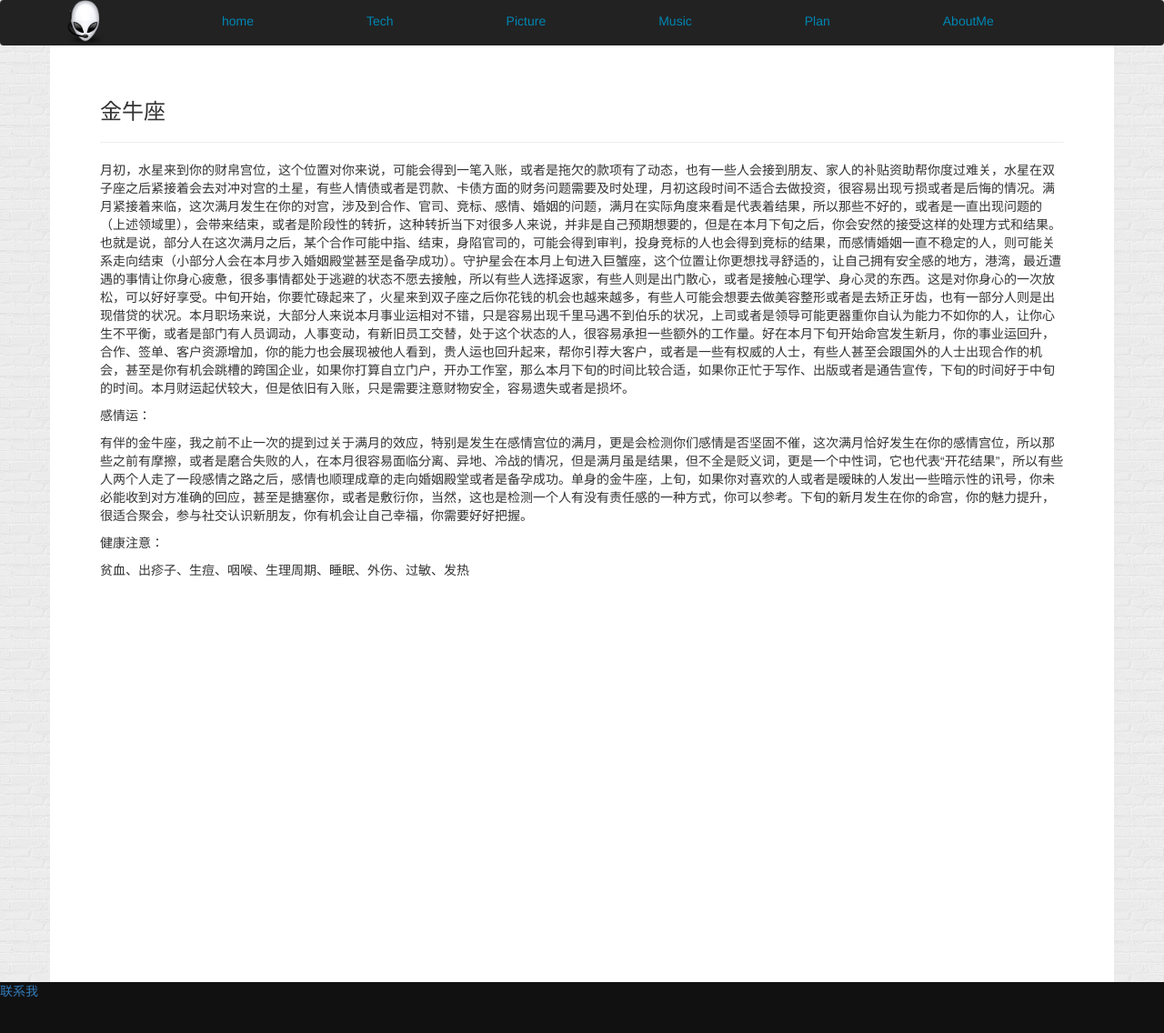
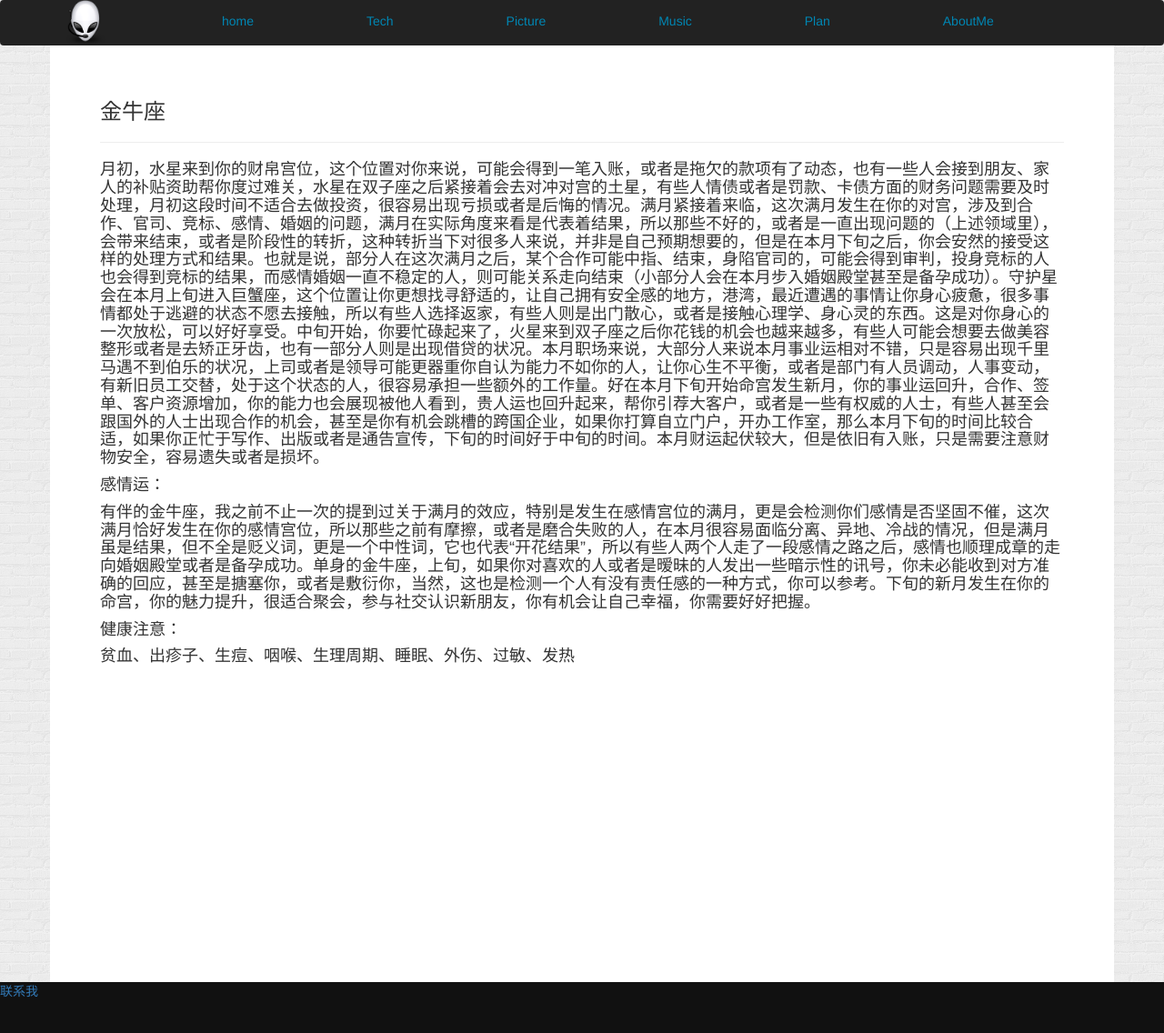
Before and after one commit to GeorageLiang/georageliang.github.com, a Jekyll site: the page built from 12md/cattle.md, in a window 1280 px wide and 1140 px high. Shown: the top 1136 px of the window at 91% size. Built offline with Jekyll 4.4.1, drawn with Linux system fonts in a browser that asks for light colours; Markdown is read by kramdown in place of the engine named in the settings; comment, search, counter and statistics services are not loaded.

```diff
--- a/12md/cattle.md
+++ b/12md/cattle.md
@@ -9,12 +9,12 @@ permalink: /12md/cattle/
 ###金牛座
 ---
 
-月初，水星来到你的财帛宫位，这个位置对你来说，可能会得到一笔入账，或者是拖欠的款项有了动态，也有一些人会接到朋友、家人的补贴资助帮你度过难关，水星在双子座之后紧接着会去对冲对宫的土星，有些人情债或者是罚款、卡债方面的财务问题需要及时处理，月初这段时间不适合去做投资，很容易出现亏损或者是后悔的情况。满月紧接着来临，这次满月发生在你的对宫，涉及到合作、官司、竞标、感情、婚姻的问题，满月在实际角度来看是代表着结果，所以那些不好的，或者是一直出现问题的（上述领域里），会带来结束，或者是阶段性的转折，这种转折当下对很多人来说，并非是自己预期想要的，但是在本月下旬之后，你会安然的接受这样的处理方式和结果。也就是说，部分人在这次满月之后，某个合作可能中指、结束，身陷官司的，可能会得到审判，投身竞标的人也会得到竞标的结果，而感情婚姻一直不稳定的人，则可能关系走向结束（小部分人会在本月步入婚姻殿堂甚至是备孕成功）。守护星会在本月上旬进入巨蟹座，这个位置让你更想找寻舒适的，让自己拥有安全感的地方，港湾，最近遭遇的事情让你身心疲惫，很多事情都处于逃避的状态不愿去接触，所以有些人选择返家，有些人则是出门散心，或者是接触心理学、身心灵的东西。这是对你身心的一次放松，可以好好享受。中旬开始，你要忙碌起来了，火星来到双子座之后你花钱的机会也越来越多，有些人可能会想要去做美容整形或者是去矫正牙齿，也有一部分人则是出现借贷的状况。本月职场来说，大部分人来说本月事业运相对不错，只是容易出现千里马遇不到伯乐的状况，上司或者是领导可能更器重你自认为能力不如你的人，让你心生不平衡，或者是部门有人员调动，人事变动，有新旧员工交替，处于这个状态的人，很容易承担一些额外的工作量。好在本月下旬开始命宫发生新月，你的事业运回升，合作、签单、客户资源增加，你的能力也会展现被他人看到，贵人运也回升起来，帮你引荐大客户，或者是一些有权威的人士，有些人甚至会跟国外的人士出现合作的机会，甚至是你有机会跳槽的跨国企业，如果你打算自立门户，开办工作室，那么本月下旬的时间比较合适，如果你正忙于写作、出版或者是通告宣传，下旬的时间好于中旬的时间。本月财运起伏较大，但是依旧有入账，只是需要注意财物安全，容易遗失或者是损坏。
+####月初，水星来到你的财帛宫位，这个位置对你来说，可能会得到一笔入账，或者是拖欠的款项有了动态，也有一些人会接到朋友、家人的补贴资助帮你度过难关，水星在双子座之后紧接着会去对冲对宫的土星，有些人情债或者是罚款、卡债方面的财务问题需要及时处理，月初这段时间不适合去做投资，很容易出现亏损或者是后悔的情况。满月紧接着来临，这次满月发生在你的对宫，涉及到合作、官司、竞标、感情、婚姻的问题，满月在实际角度来看是代表着结果，所以那些不好的，或者是一直出现问题的（上述领域里），会带来结束，或者是阶段性的转折，这种转折当下对很多人来说，并非是自己预期想要的，但是在本月下旬之后，你会安然的接受这样的处理方式和结果。也就是说，部分人在这次满月之后，某个合作可能中指、结束，身陷官司的，可能会得到审判，投身竞标的人也会得到竞标的结果，而感情婚姻一直不稳定的人，则可能关系走向结束（小部分人会在本月步入婚姻殿堂甚至是备孕成功）。守护星会在本月上旬进入巨蟹座，这个位置让你更想找寻舒适的，让自己拥有安全感的地方，港湾，最近遭遇的事情让你身心疲惫，很多事情都处于逃避的状态不愿去接触，所以有些人选择返家，有些人则是出门散心，或者是接触心理学、身心灵的东西。这是对你身心的一次放松，可以好好享受。中旬开始，你要忙碌起来了，火星来到双子座之后你花钱的机会也越来越多，有些人可能会想要去做美容整形或者是去矫正牙齿，也有一部分人则是出现借贷的状况。本月职场来说，大部分人来说本月事业运相对不错，只是容易出现千里马遇不到伯乐的状况，上司或者是领导可能更器重你自认为能力不如你的人，让你心生不平衡，或者是部门有人员调动，人事变动，有新旧员工交替，处于这个状态的人，很容易承担一些额外的工作量。好在本月下旬开始命宫发生新月，你的事业运回升，合作、签单、客户资源增加，你的能力也会展现被他人看到，贵人运也回升起来，帮你引荐大客户，或者是一些有权威的人士，有些人甚至会跟国外的人士出现合作的机会，甚至是你有机会跳槽的跨国企业，如果你打算自立门户，开办工作室，那么本月下旬的时间比较合适，如果你正忙于写作、出版或者是通告宣传，下旬的时间好于中旬的时间。本月财运起伏较大，但是依旧有入账，只是需要注意财物安全，容易遗失或者是损坏。
 
-感情运：
+####感情运：
 
-有伴的金牛座，我之前不止一次的提到过关于满月的效应，特别是发生在感情宫位的满月，更是会检测你们感情是否坚固不催，这次满月恰好发生在你的感情宫位，所以那些之前有摩擦，或者是磨合失败的人，在本月很容易面临分离、异地、冷战的情况，但是满月虽是结果，但不全是贬义词，更是一个中性词，它也代表“开花结果”，所以有些人两个人走了一段感情之路之后，感情也顺理成章的走向婚姻殿堂或者是备孕成功。单身的金牛座，上旬，如果你对喜欢的人或者是暧昧的人发出一些暗示性的讯号，你未必能收到对方准确的回应，甚至是搪塞你，或者是敷衍你，当然，这也是检测一个人有没有责任感的一种方式，你可以参考。下旬的新月发生在你的命宫，你的魅力提升，很适合聚会，参与社交认识新朋友，你有机会让自己幸福，你需要好好把握。
+####有伴的金牛座，我之前不止一次的提到过关于满月的效应，特别是发生在感情宫位的满月，更是会检测你们感情是否坚固不催，这次满月恰好发生在你的感情宫位，所以那些之前有摩擦，或者是磨合失败的人，在本月很容易面临分离、异地、冷战的情况，但是满月虽是结果，但不全是贬义词，更是一个中性词，它也代表“开花结果”，所以有些人两个人走了一段感情之路之后，感情也顺理成章的走向婚姻殿堂或者是备孕成功。单身的金牛座，上旬，如果你对喜欢的人或者是暧昧的人发出一些暗示性的讯号，你未必能收到对方准确的回应，甚至是搪塞你，或者是敷衍你，当然，这也是检测一个人有没有责任感的一种方式，你可以参考。下旬的新月发生在你的命宫，你的魅力提升，很适合聚会，参与社交认识新朋友，你有机会让自己幸福，你需要好好把握。
 
-健康注意：
+####健康注意：
 
-贫血、出疹子、生痘、咽喉、生理周期、睡眠、外伤、过敏、发热
+####贫血、出疹子、生痘、咽喉、生理周期、睡眠、外伤、过敏、发热
```
